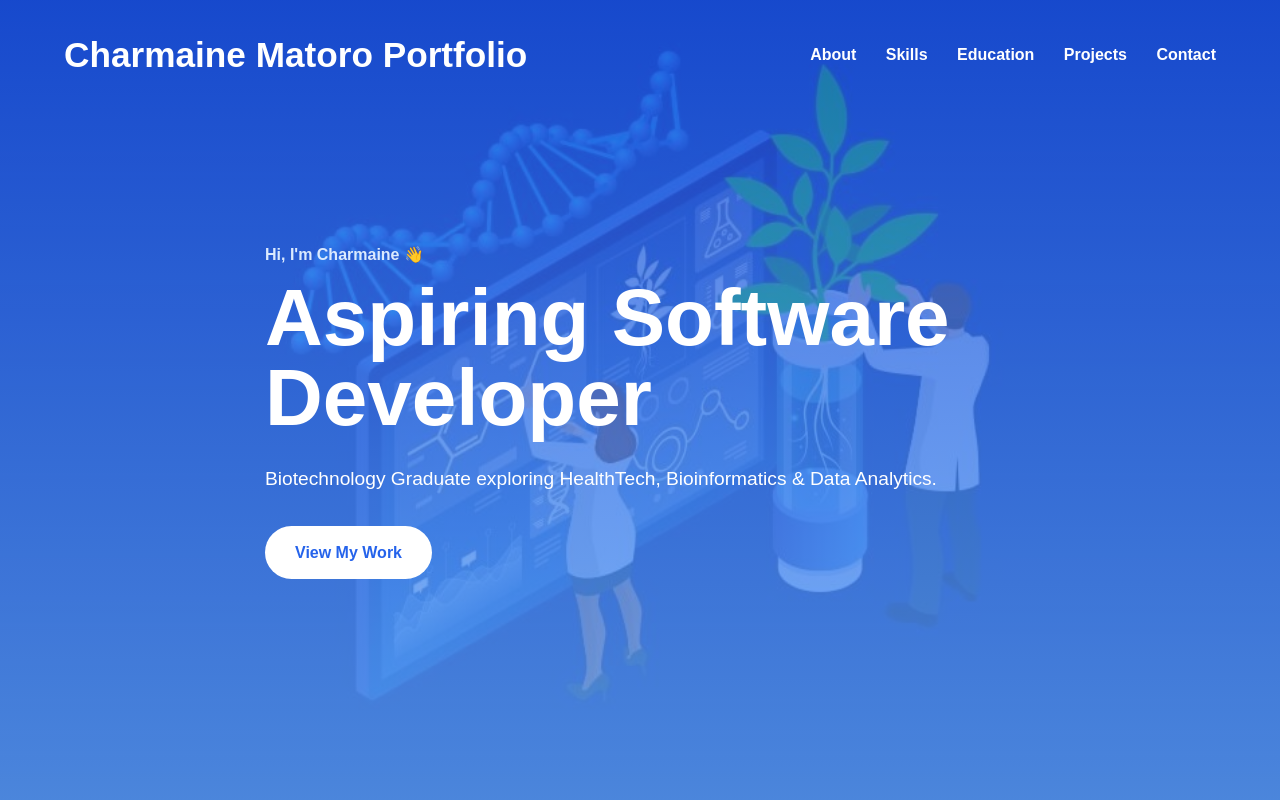
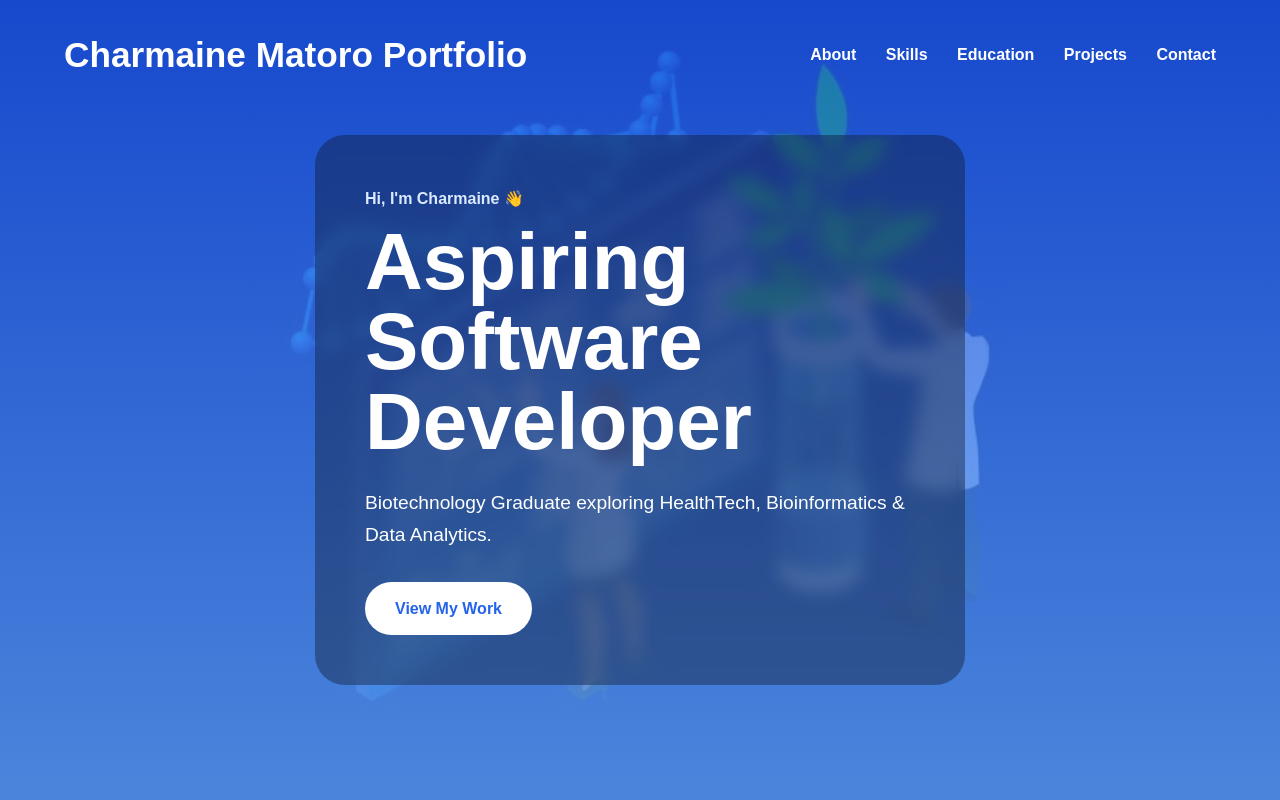
Before and after one commit to CharmaineLM/Charmaine-portfolio, a plain HTML site: page index.html in a window 1280 px wide. Shown: the top 800 px of the page. Drawn offline with Linux system fonts and the light colour scheme.

Commit message:
Update style.css

```diff
--- a/style.css
+++ b/style.css
@@ -59,6 +59,7 @@ body {
 
 .hero-content {
   justify-content: center;
+  gap: 80px;
   width: 90%;
   max-width: 1100px;
   margin: auto;
@@ -68,15 +69,15 @@ body {
 }
 
 .hero-text {
-  max-width: 750px;
-  width: 100%;
+  max-width: 650px;
+}
   .hero-text {
   background: rgba(15, 23, 42, 0.40);
   padding: 50px;
   border-radius: 30px;
   backdrop-filter: blur(8px);
 }
-}
+
 
 .intro {
   color: #dbeafe;
```
